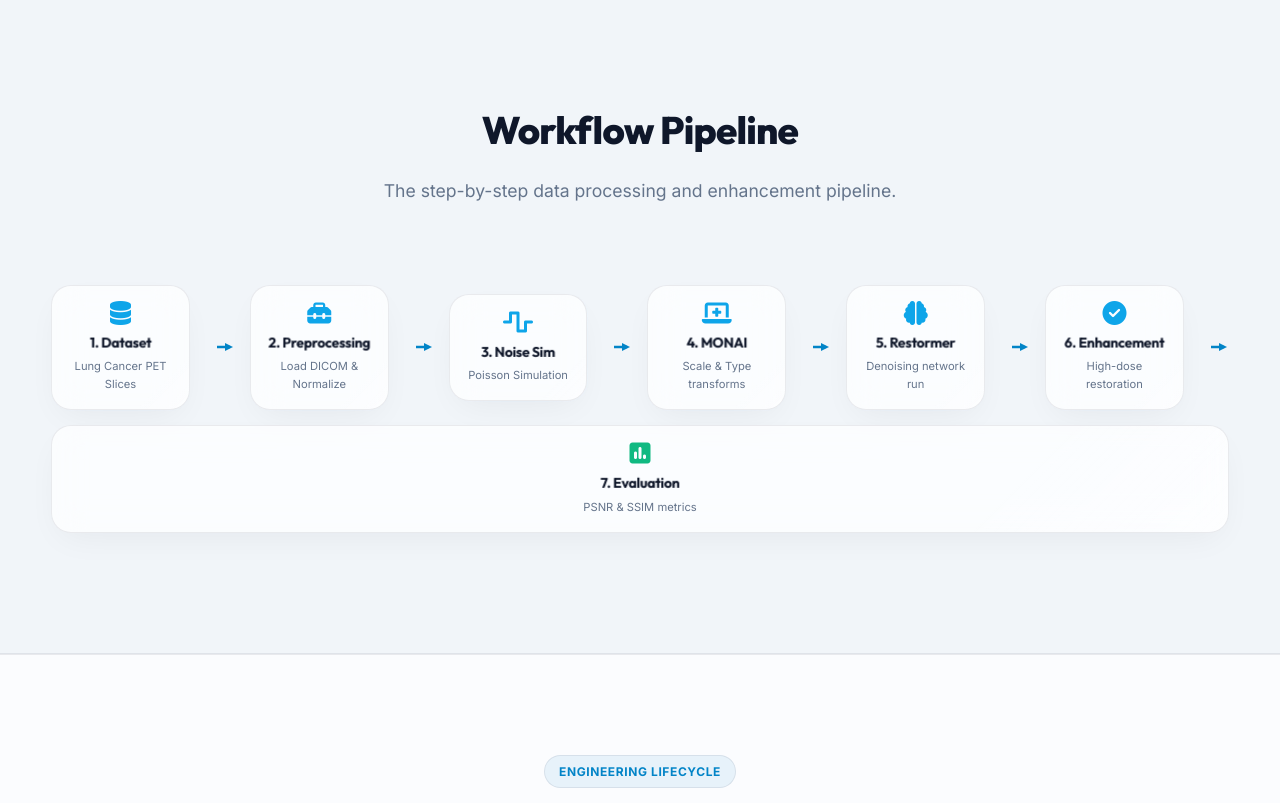
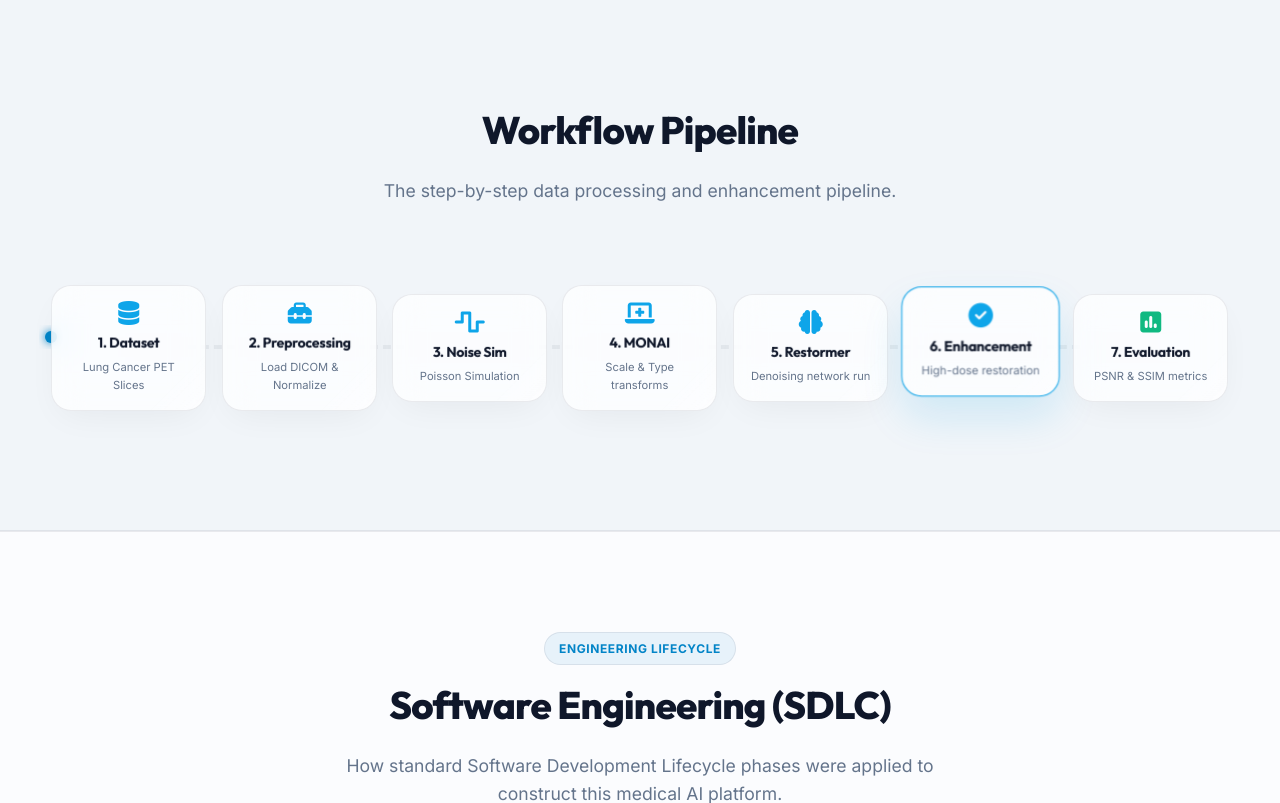
Before and after one commit to Karthik7661/LOW-DOSE-PET-ENHANCEMENT, a Flask app: page / in a window 1280 px wide. Shown: the part 3994-4797 px from the top of the page. Run offline with Flask 3, Linux system fonts and the light colour scheme; parts of the project's set-up code (start-up, migrations or seed data) failed here and were passed over.

Commit message:
Animate workflow pipeline with sequential steps highlight wave and continuous laser track

```diff
--- a/static/css/styles.css
+++ b/static/css/styles.css
@@ -1762,3 +1762,43 @@
         width: 100%;
     }
 }
+
+/* Sequential Workflow Highlights */
+@keyframes highlightStep {
+    0%, 100% {
+        border-color: var(--color-card-border);
+        box-shadow: 0 12px 35px -10px rgba(15, 23, 42, 0.06);
+        transform: translateY(0) scale(1);
+    }
+    8% {
+        border-color: var(--color-primary);
+        box-shadow: 0 20px 40px var(--glow-primary);
+        transform: translateY(-12px) scale(1.04);
+    }
+    16% {
+        border-color: var(--color-secondary);
+        box-shadow: 0 20px 40px var(--glow-secondary);
+        transform: translateY(-6px) scale(1.02);
+    }
+    24% {
+        border-color: var(--color-card-border);
+        box-shadow: 0 12px 35px -10px rgba(15, 23, 42, 0.06);
+        transform: translateY(0) scale(1);
+    }
+}
+
+.workflow-card-pulse {
+    animation: highlightStep 7.7s infinite ease-in-out;
+}
+
+.workflow-card-pulse:nth-child(1) { animation-delay: 0s; }
+.workflow-card-pulse:nth-child(2) { animation-delay: 1.1s; }
+.workflow-card-pulse:nth-child(3) { animation-delay: 2.2s; }
+.workflow-card-pulse:nth-child(4) { animation-delay: 3.3s; }
+.workflow-card-pulse:nth-child(5) { animation-delay: 4.4s; }
+.workflow-card-pulse:nth-child(6) { animation-delay: 5.5s; }
+.workflow-card-pulse:nth-child(7) { animation-delay: 6.6s; }
+
+.workflow-card-pulse:hover {
+    animation-play-state: paused !important;
+}
--- a/templates/index.html
+++ b/templates/index.html
@@ -650,66 +650,65 @@
                 <p class="section-description">The step-by-step data processing and enhancement pipeline.</p>
             </div>
 
-            <!-- Flowchart Timeline (7 steps) -->
-            <div style="display: flex; justify-content: space-between; align-items: center; flex-wrap: wrap; gap: 15px; margin-top: 40px; padding: 20px 0;">
-                <div class="glass-card tilt-3d" style="flex: 1; min-width: 130px; padding: 15px; text-align: center; border-color: var(--color-card-border);">
+            <!-- Continuous animated laser track behind the cards -->
+            <div style="position: relative; margin-top: 40px; padding: 20px 0;">
+                <div style="position: absolute; top: 50%; left: 0; width: 100%; height: 20px; transform: translateY(-50%); z-index: 1; pointer-events: none;">
+                    <svg width="100%" height="100%" style="overflow: visible;">
+                        <defs>
+                            <filter id="neonGlow" x="-50%" y="-50%" width="200%" height="200%">
+                                <feGaussianBlur stdDeviation="4" result="blur" />
+                                <feMerge>
+                                    <feMergeNode in="blur" />
+                                    <feMergeNode in="SourceGraphic" />
+                                </feMerge>
+                            </filter>
+                        </defs>
+                        <!-- Dash background track line -->
+                        <line x1="5%" y1="10" x2="95%" y2="10" stroke="rgba(15, 23, 42, 0.05)" stroke-width="4" stroke-dasharray="8 5" />
+                        <!-- Travelling neon laser particle -->
+                        <circle r="6" fill="var(--color-primary)" filter="url(#neonGlow)">
+                            <animate attributeName="cx" from="5%" to="95%" dur="7.7s" repeatCount="indefinite" />
+                        </circle>
+                    </svg>
+                </div>
+
+                <!-- Staggered Workflow Cards Grid -->
+                <div style="position: relative; display: flex; justify-content: space-between; align-items: center; flex-wrap: wrap; gap: 15px; z-index: 2;">
+                    <div class="glass-card tilt-3d workflow-card-pulse" style="flex: 1; min-width: 130px; padding: 15px; text-align: center; border-color: var(--color-card-border);">
                         <i class="fa-solid fa-database" style="font-size: 1.5rem; color: var(--color-secondary); margin-bottom: 8px;"></i>
                         <h4 style="font-size: 0.85rem; margin-bottom: 4px;" class="tilt-3d-child">1. Dataset</h4>
                         <p style="font-size: 0.7rem; color: var(--color-text-muted);">Lung Cancer PET Slices</p>
                     </div>
-                <svg class="timeline-pulse-arrow" width="30" height="20" viewBox="0 0 30 20" style="display:inline-block; overflow:visible;">
-                    <path d="M 0,10 L 25,10" fill="none" stroke="var(--color-primary)" stroke-width="2.5" class="timeline-pulse-path" />
-                    <polygon points="20,6 28,10 20,14" fill="var(--color-primary)" />
-                </svg>
-                <div class="glass-card tilt-3d" style="flex: 1; min-width: 130px; padding: 15px; text-align: center;">
+                    <div class="glass-card tilt-3d workflow-card-pulse" style="flex: 1; min-width: 130px; padding: 15px; text-align: center;">
                         <i class="fa-solid fa-toolbox" style="font-size: 1.5rem; color: var(--color-secondary); margin-bottom: 8px;"></i>
                         <h4 style="font-size: 0.85rem; margin-bottom: 4px;" class="tilt-3d-child">2. Preprocessing</h4>
                         <p style="font-size: 0.7rem; color: var(--color-text-muted);">Load DICOM & Normalize</p>
                     </div>
-                <svg class="timeline-pulse-arrow" width="30" height="20" viewBox="0 0 30 20" style="display:inline-block; overflow:visible;">
-                    <path d="M 0,10 L 25,10" fill="none" stroke="var(--color-primary)" stroke-width="2.5" class="timeline-pulse-path" />
-                    <polygon points="20,6 28,10 20,14" fill="var(--color-primary)" />
-                </svg>
-                <div class="glass-card tilt-3d" style="flex: 1; min-width: 130px; padding: 15px; text-align: center;">
+                    <div class="glass-card tilt-3d workflow-card-pulse" style="flex: 1; min-width: 130px; padding: 15px; text-align: center;">
                         <i class="fa-solid fa-wave-square" style="font-size: 1.5rem; color: var(--color-secondary); margin-bottom: 8px;"></i>
                         <h4 style="font-size: 0.85rem; margin-bottom: 4px;" class="tilt-3d-child">3. Noise Sim</h4>
                         <p style="font-size: 0.7rem; color: var(--color-text-muted);">Poisson Simulation</p>
                     </div>
-                <svg class="timeline-pulse-arrow" width="30" height="20" viewBox="0 0 30 20" style="display:inline-block; overflow:visible;">
-                    <path d="M 0,10 L 25,10" fill="none" stroke="var(--color-primary)" stroke-width="2.5" class="timeline-pulse-path" />
-                    <polygon points="20,6 28,10 20,14" fill="var(--color-primary)" />
-                </svg>
-                <div class="glass-card tilt-3d" style="flex: 1; min-width: 130px; padding: 15px; text-align: center;">
+                    <div class="glass-card tilt-3d workflow-card-pulse" style="flex: 1; min-width: 130px; padding: 15px; text-align: center;">
                         <i class="fa-solid fa-laptop-medical" style="font-size: 1.5rem; color: var(--color-secondary); margin-bottom: 8px;"></i>
                         <h4 style="font-size: 0.85rem; margin-bottom: 4px;" class="tilt-3d-child">4. MONAI</h4>
                         <p style="font-size: 0.7rem; color: var(--color-text-muted);">Scale & Type transforms</p>
                     </div>
-                <svg class="timeline-pulse-arrow" width="30" height="20" viewBox="0 0 30 20" style="display:inline-block; overflow:visible;">
-                    <path d="M 0,10 L 25,10" fill="none" stroke="var(--color-primary)" stroke-width="2.5" class="timeline-pulse-path" />
-                    <polygon points="20,6 28,10 20,14" fill="var(--color-primary)" />
-                </svg>
-                <div class="glass-card tilt-3d" style="flex: 1; min-width: 130px; padding: 15px; text-align: center;">
+                    <div class="glass-card tilt-3d workflow-card-pulse" style="flex: 1; min-width: 130px; padding: 15px; text-align: center;">
                         <i class="fa-solid fa-brain" style="font-size: 1.5rem; color: var(--color-secondary); margin-bottom: 8px;"></i>
                         <h4 style="font-size: 0.85rem; margin-bottom: 4px;" class="tilt-3d-child">5. Restormer</h4>
                         <p style="font-size: 0.7rem; color: var(--color-text-muted);">Denoising network run</p>
                     </div>
-                <svg class="timeline-pulse-arrow" width="30" height="20" viewBox="0 0 30 20" style="display:inline-block; overflow:visible;">
-                    <path d="M 0,10 L 25,10" fill="none" stroke="var(--color-primary)" stroke-width="2.5" class="timeline-pulse-path" />
-                    <polygon points="20,6 28,10 20,14" fill="var(--color-primary)" />
-                </svg>
-                <div class="glass-card tilt-3d" style="flex: 1; min-width: 130px; padding: 15px; text-align: center;">
+                    <div class="glass-card tilt-3d workflow-card-pulse" style="flex: 1; min-width: 130px; padding: 15px; text-align: center;">
                         <i class="fa-solid fa-circle-check" style="font-size: 1.5rem; color: var(--color-secondary); margin-bottom: 8px;"></i>
                         <h4 style="font-size: 0.85rem; margin-bottom: 4px;" class="tilt-3d-child">6. Enhancement</h4>
                         <p style="font-size: 0.7rem; color: var(--color-text-muted);">High-dose restoration</p>
                     </div>
-                <svg class="timeline-pulse-arrow" width="30" height="20" viewBox="0 0 30 20" style="display:inline-block; overflow:visible;">
-                    <path d="M 0,10 L 25,10" fill="none" stroke="var(--color-primary)" stroke-width="2.5" class="timeline-pulse-path" />
-                    <polygon points="20,6 28,10 20,14" fill="var(--color-primary)" />
-                </svg>
-                <div class="glass-card tilt-3d" style="flex: 1; min-width: 130px; padding: 15px; text-align: center; border-color: var(--color-card-border);">
+                    <div class="glass-card tilt-3d workflow-card-pulse" style="flex: 1; min-width: 130px; padding: 15px; text-align: center; border-color: var(--color-card-border);">
                         <i class="fa-solid fa-square-poll-vertical" style="font-size: 1.5rem; color: var(--color-success); margin-bottom: 8px;"></i>
                         <h4 style="font-size: 0.85rem; margin-bottom: 4px;" class="tilt-3d-child">7. Evaluation</h4>
                         <p style="font-size: 0.7rem; color: var(--color-text-muted);">PSNR & SSIM metrics</p>
+                    </div>
                 </div>
             </div>
         </div>
```
Lines whose indentation alone changed are shown as unchanged.
